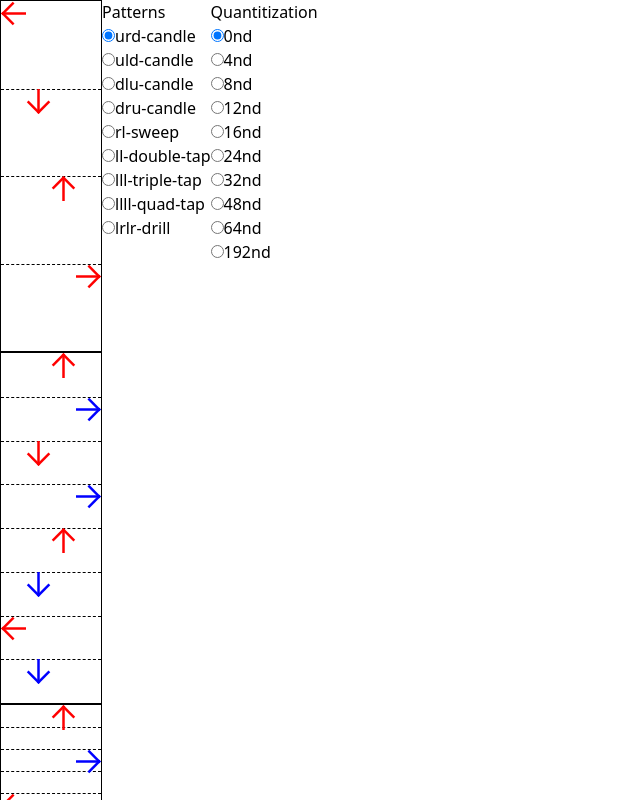
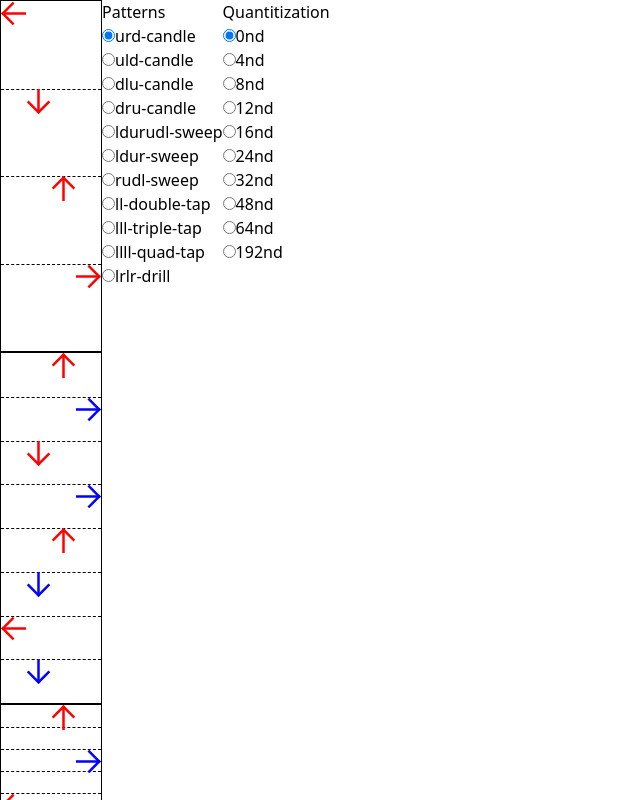
Before and after one commit to lmiller1990/stepfile-analyzer, a Vue app: page / in a window 1280 px wide. Shown: the top 800 px of the page, without its empty margins (0-640 px from the left). Built offline with nearby package versions, Linux system fonts and the light colour scheme.

Commit message:
add more patterns

```diff
--- a/src/patterns.ts
+++ b/src/patterns.ts
@@ -12,7 +12,9 @@ export const patterns: PatternBag = {
   "uld-candle": [up, left, down],
   "dlu-candle": [down, left, up],
   "dru-candle": [down, right, up],
-  "rl-sweep": [left, down, up, right, up, down, left],
+  "ldurudl-sweep": [left, down, up, right, up, down, left],
+  "ldur-sweep": [left, down, up, right],
+  "rudl-sweep": [right, up, down, left],
   "ll-double-tap": [left, left],
   "lll-triple-tap": [left, left, left],
   "llll-quad-tap": [left, left, left, left],
```
